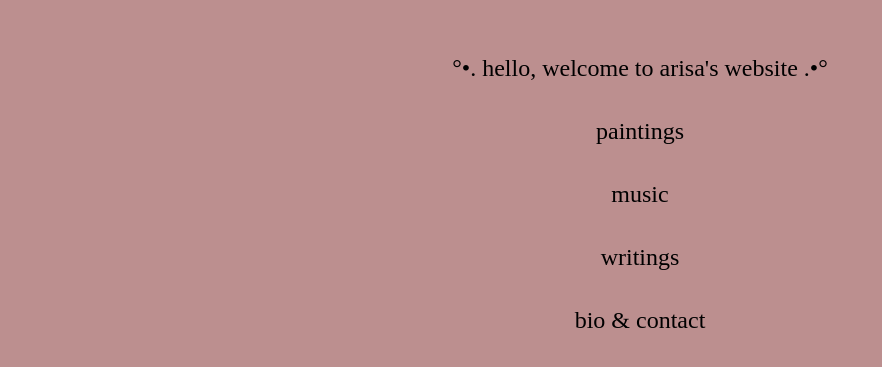
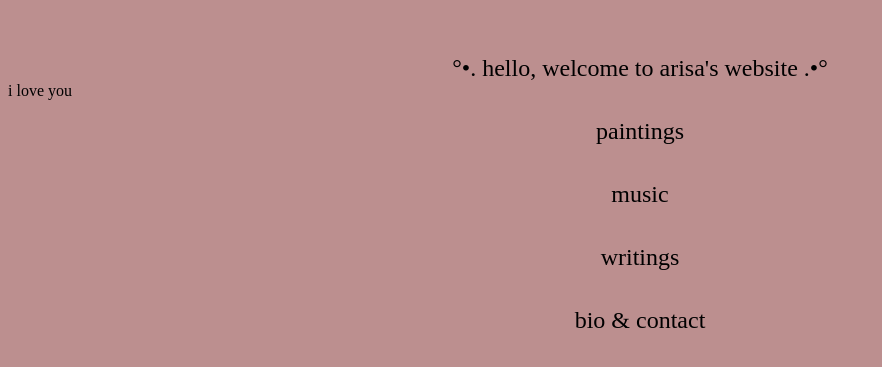
Before and after one commit to arisayoshioka/arisa-website, a plain HTML site: page index.html in a window 1280 px wide. Shown: the part 151-518 px from the top of the page, without its empty margins (0-882 px from the left). Drawn offline with Linux system fonts and the light colour scheme.

Commit message:
Update index.html

```diff
--- a/index.html
+++ b/index.html
@@ -23,7 +23,7 @@
 <div style="text-align:center; font-size: 18pt;">
 °•. hello, welcome to arisa's website .•°</div>
 
-
+i love you
 <br />
 
 
```
